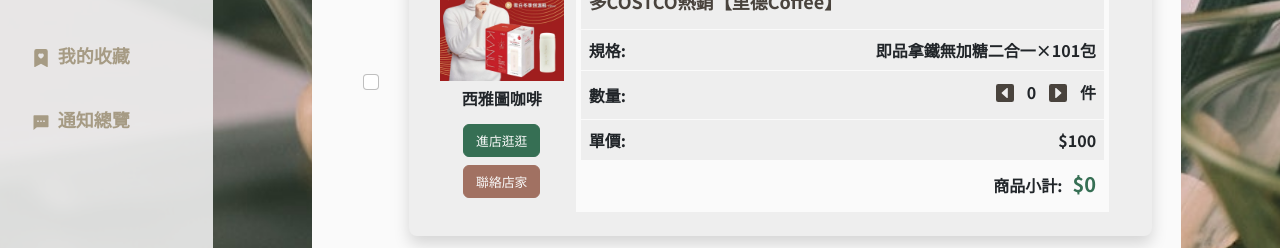
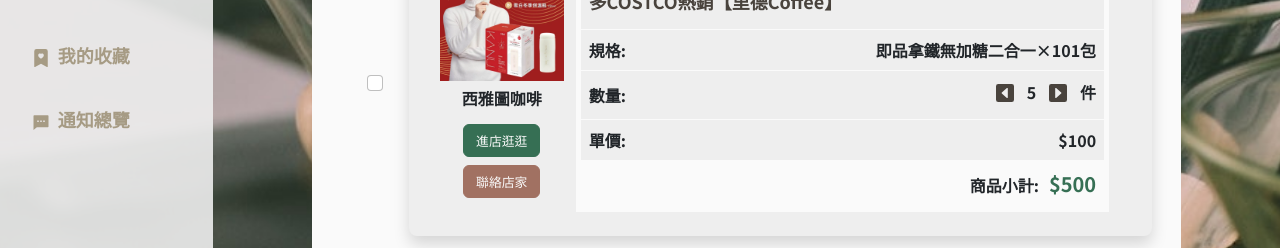
Before and after one commit to clothn0105700/Chicofgo-online-shopping, a React (Create React App) app in the folder Chicofgo_react_main/: page /member/shoppingcart in a window 1280 px wide. Shown: the part 393-641 px from the top of the page. Built offline with nearby package versions, Linux system fonts and the light colour scheme.

Commit message:
[feat]購物車checkbox修改

```diff
--- a/Chicofgo_react_main/src/GlobalStyles/Global.scss
+++ b/Chicofgo_react_main/src/GlobalStyles/Global.scss
@@ -101,26 +101,24 @@
   width: auto;
   border-radius: 5px;
   border: none;
-  box-shadow: 0 3px 12px  black;
-  background-color:rgb(161, 113, 98);
-  text-decoration:none;
+  box-shadow: 0 3px 12px black;
+  background-color: rgb(161, 113, 98);
+  text-decoration: none;
   outline: none;
   &:active {
     outline: none;
   }
   box-shadow: 0 3px 4px #0005;
 
-
   &:active {
     transform: scale(0.95);
   }
 }
 
-
 .btn1:hover {
-  background-color:  rgb(166, 155, 132);
+  background-color: rgb(166, 155, 132);
   box-shadow: none;
-  transition: background-color .5s, box-shadow 0.5s, transform 0.1s;
+  transition: background-color 0.5s, box-shadow 0.5s, transform 0.1s;
 }
 
 // **********************************
@@ -169,12 +167,13 @@
 }
 
 .nav-chicofgo-brown {
-  // .nav-link {
+  .nav-link {
     //   background: none;
     //   border: 0;
     //   border-radius: 0.375rem;
     //   color: rgb(73, 67, 61);
-  // }
+    border-radius: 10px;
+  }
   .nav-link.active {
     color: rgb(255, 255, 255);
     background: rgb(161, 113, 98);
--- a/Chicofgo_react_main/src/Layout/Item/Path/Path.js
+++ b/Chicofgo_react_main/src/Layout/Item/Path/Path.js
@@ -3,15 +3,16 @@
 import { v4 } from 'uuid';
 import { Link } from 'react-router-dom';
 
-const Path = ({ pathObj, backgroundColor, url = [] }) => {
+const Path = ({ pathObj, backgroundColor, fontStyle, url = [] }) => {
   const newUrl = url.length;
   const { Path_font, Path_wrap, Path } = styles;
+  let setFontStyle = fontStyle || 'chicofgo_brown_font';
 
   return (
     <div className={` ${Path}`}>
       <div className={`${Path_font} ${Path_wrap} d-flex align-items-center`}>
         <Link to="/">
-          <span className="chicofgo_brown_font">首頁</span>
+          <span className={`${setFontStyle}`}>首頁</span>
         </Link>
         {pathObj.path.map((path, i) => {
           return (
@@ -19,9 +20,7 @@
               to={url && i === newUrl - 1 ? url[newUrl - 1] : '#'}
               key={v4()}
             >
-
-              <span className="maincolor">&nbsp;/&nbsp;{path}</span>
-
+              <span className={`${setFontStyle}`}>&nbsp;/&nbsp;{path}</span>
             </Link>
           );
         })}
--- a/Chicofgo_react_main/src/Layout/Item/Path/Path.module.scss
+++ b/Chicofgo_react_main/src/Layout/Item/Path/Path.module.scss
@@ -12,10 +12,10 @@
   text-decoration: none;
 }
 
-.Path_font span {
-  font-weight: 700;
-  color: white;
-}
+// .Path_font span {
+//   font-weight: 700;
+//   color: white;
+// }
 
 .Path_wrap {
   width: 100%;
--- a/Chicofgo_react_main/src/Pages/Account/ShoppingCart/Components/ShoppingItem.jsx
+++ b/Chicofgo_react_main/src/Pages/Account/ShoppingCart/Components/ShoppingItem.jsx
@@ -10,17 +10,19 @@
 import React, { useState } from 'react';
 
 const ShoppingItem = ({
-  key,
+  id,
   brandname,
   title,
   desc,
-  // quantity,
+  quantity2,
   price,
   productImg,
   onCalculate,
+  handleClick2,
+  isChecked2,
 }) => {
   // 用{大括號}接受prop
-  const [quantity, setQuantity] = useState(0);
+  const [quantity, setQuantity] = useState(quantity2 || 1);
   const increment = () => {
     setQuantity(quantity + 1);
     onCalculate(price); //每次點擊時執行 onCalculate(price) = totalCash + price
@@ -31,13 +33,26 @@
       onCalculate(-price); // 減少時為-price
     }
   };
-
   return (
-    <Row className={`px-4 `}>
+    <Row className={`px-4 `} key={id}>
       <Col className={`col-1 d-flex justify-content-center align-items-center`}>
-        <Form className={``}>
-          <Form.Check type="checkbox" id="custom-switch" label="" />
-        </Form>
+        <Form.Group className={``}>
+          <Form.Check
+            type="checkbox"
+            id={id}
+            // label=""
+            onChange={handleClick2}
+            checked={isChecked2}
+            controlId="formBasicCheckbox"
+          />
+        </Form.Group>
+        {/* <input
+          type="checkbox"
+          id={id}
+          label=""
+          onChange={handleClick2}
+          checked={isChecked2}
+        /> */}
       </Col>
       <Col className={`col-11 chicofgo_gray pb-4 mb-4 rounded-3 shadow`}>
         <Row>
--- a/Chicofgo_react_main/src/Pages/Account/ShoppingCart/ShoppingCart.jsx
+++ b/Chicofgo_react_main/src/Pages/Account/ShoppingCart/ShoppingCart.jsx
@@ -1,21 +1,15 @@
 import { Row, Col, Button, Form, Image, Table } from 'react-bootstrap';
-import { FaWindowClose } from 'react-icons/fa';
-import { Link } from 'react-router-dom';
+// import { FaWindowClose } from 'react-icons/fa';
+// import { Link } from 'react-router-dom';
 // import Path from '../../Layout/Item/Path/Path';
 // import { orderInfo } from '../../Config/orderConfig';
 // import { useNavigate } from 'react-router-dom';
-import { BsCaretRightSquareFill, BsCaretLeftSquareFill } from 'react-icons/bs';
+// import { BsCaretRightSquareFill, BsCaretLeftSquareFill } from 'react-icons/bs';
 import ChContainer from '../../ComponentShare/ChContainer';
 import style from './ShoppingCart.module.scss';
-import React, { useState } from 'react';
+import React, { useState, useEffect } from 'react';
 import ShoppingItem from './Components/ShoppingItem';
 import Total from './Components/Total';
-
-function ShoppingCart(props) {
-  const [totalCash, setTotalCash] = useState(0); // totalCash預設值為0
-  const calculate = (price) => {
-    setTotalCash(totalCash + price); // totalCash =  totalCash + price
-  };
 const products = [
   {
     id: 1,
@@ -46,6 +40,46 @@
   },
 ];
 
+function ShoppingCart(props) {
+  const [totalCash, setTotalCash] = useState(0); // totalCash預設值為0
+  const calculate = (price) => {
+    setTotalCash(totalCash + price); // totalCash =  totalCash + price
+  };
+  // ---------------------------------------------------------------------
+  const [isCheckAll, setIsCheckAll] = useState(false);
+  const [isCheck, setIsCheck] = useState([]);
+  const [list, setList] = useState([]);
+  useEffect(() => {
+    setList(products);
+  }, [list]);
+
+  useEffect(() => {
+    if ((isCheck.length > 0) & (isCheck.length - list.length >= 0)) {
+      setIsCheckAll(true);
+    } else if (isCheck.length - list.length < 0) {
+      setIsCheckAll(false);
+    }
+  }, [isCheck.length]);
+
+  const handleSelectAll = (e) => {
+    setIsCheckAll(!isCheckAll);
+    setIsCheck(list.map((li) => String(li.id)));
+    if (isCheckAll) {
+      setIsCheck([]);
+    }
+  };
+
+  const handleClick = (e) => {
+    const { id, checked } = e.target;
+    setIsCheck([...isCheck, id]);
+
+    if (!checked) {
+      setIsCheck(isCheck.filter((item) => item !== id));
+    }
+  };
+
+  console.log(isCheck);
+
   return (
     <ChContainer ChClass={'chicofgo-font'} breadCrumb={'我的購物車'}>
       {/* 標題 */}
@@ -63,14 +97,17 @@
             {/* ----------------------------------- */}
             {products.map((p) => (
               <ShoppingItem
-                key={p.id}
+                id={p.id}
                 brandname={p.brandname}
                 title={p.title}
                 desc={p.desc}
-                quantity={p.quantity}
+                quantity2={p.quantity}
                 price={p.price}
                 productImg={p.productImg}
                 onCalculate={calculate}
+                handleClick2={handleClick}
+                isChecked2={isCheck.includes(String(p.id))}
+                // isChecked2={true}
               />
             ))}
 
@@ -83,16 +120,19 @@
                 <Form className={`mx-3 chicofgo_brown_font my-1`}>
                   <Form.Check
                     type="checkbox"
-                    id="custom-switch"
                     label="全選"
+                    id="selectAll"
+                    name="selectAll"
                     className={`text-start`}
+                    onChange={handleSelectAll}
+                    checked={isCheckAll}
                   />
                 </Form>
               </Col>
               <Col
                 className={`${style.totalSum} col-5 chicofgo_gray text-nowrap `}
               >
-                (已選擇3件商品) 商品總計:
+                (已選擇{isCheck.length}件商品) 商品總計:
                 <span>
                   <Total totalCash={totalCash} />
                 </span>
--- a/Chicofgo_react_main/src/Pages/ComponentShare/ChContainer.js
+++ b/Chicofgo_react_main/src/Pages/ComponentShare/ChContainer.js
@@ -13,7 +13,10 @@
             minHeight: '100vh',
           }}
         >
-          <Path pathObj={{ path: [props.breadCrumb] }} />
+          <Path
+            pathObj={{ path: [props.breadCrumb] }}
+            fontStyle="chicofgo_white_font chicofgo-font-700"
+          />
           <Row
             className={`${props.ChClass} rounded-5 justify-content-center`}
             style={{
```
Also changed, not shown: Chicofgo_react_main/src/Layout/Footer/Css/Footer.scss (+2 -7 lines). Lines whose indentation alone changed are shown as unchanged.
